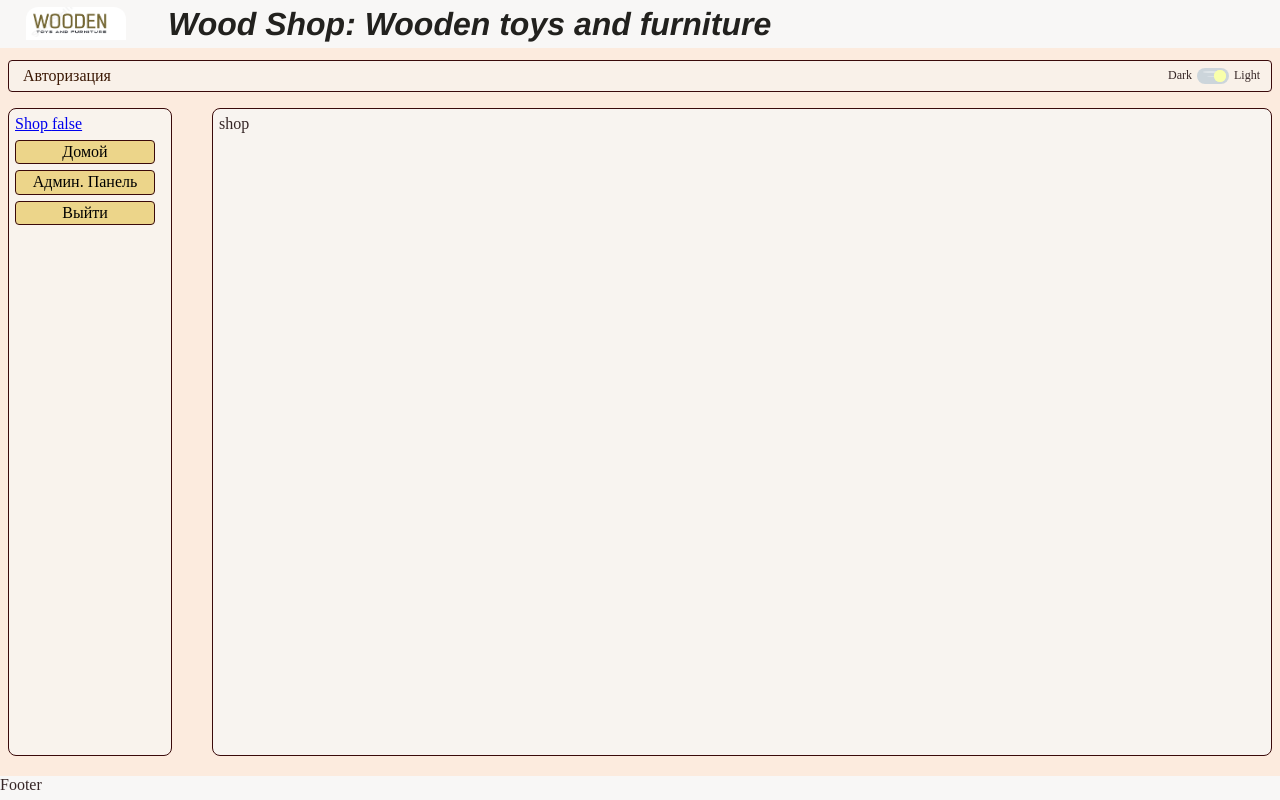
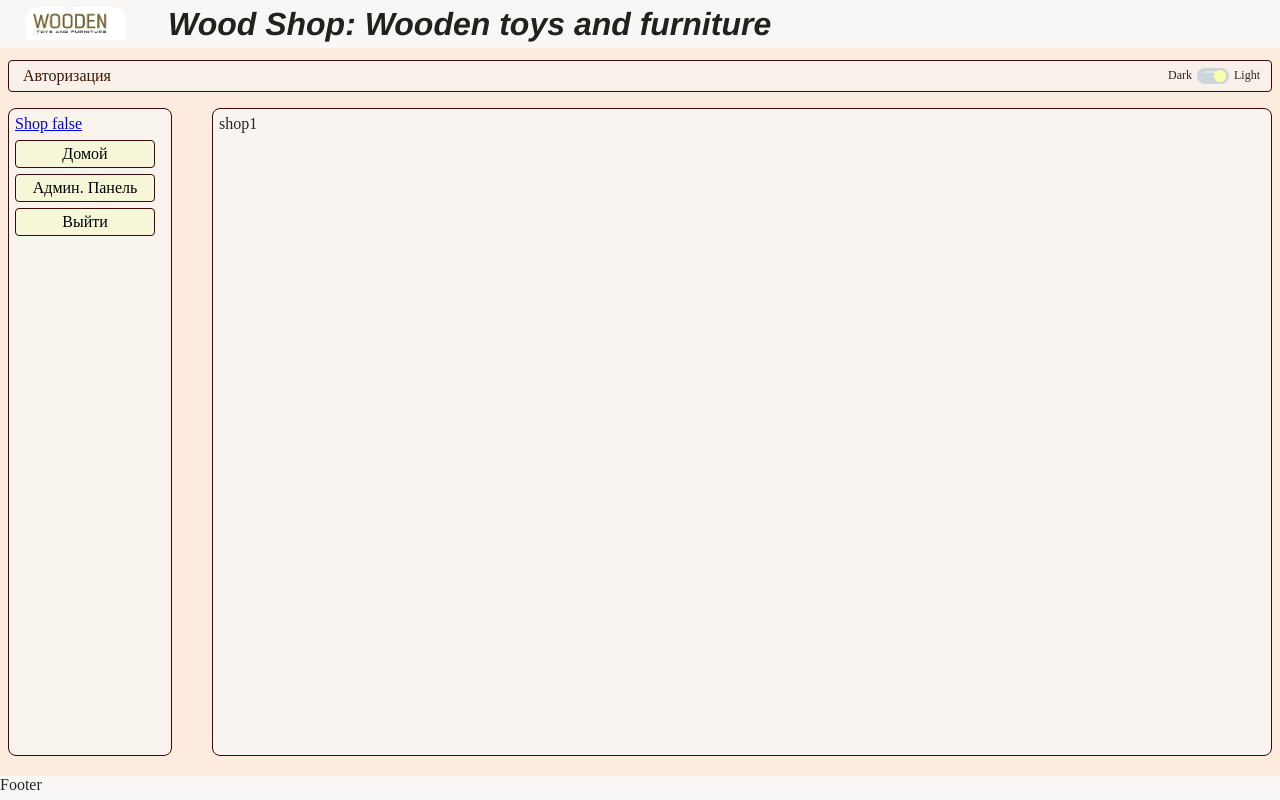
Before and after one commit to Kolenchitssi/shop_client, a React (Create React App) app: page / in a window 1280 px wide. Built offline with nearby package versions, Linux system fonts and the light colour scheme.

Commit message:
feat: add styles

```diff
--- a/src/app/App.scss
+++ b/src/app/App.scss
@@ -7,7 +7,7 @@
 
 :root[data-theme="dark"] .app__wrapper {
   background-color: $color-body-dark;
-  color: $color-text-primary-dark;
+  color: $color-text-secondary-dark;
 }
 
 .app__wrapper {
--- a/src/app/styles/normalize.scss
+++ b/src/app/styles/normalize.scss
@@ -7,6 +7,12 @@
  * 1. Correct the line height in all browsers.
  * 2. Prevent adjustments of font size after orientation changes in iOS.
  */
+
+ *,
+*::before,
+*::after {
+  box-sizing: border-box;
+}
 
 html,
 body,
--- a/src/app/styles/variables.scss
+++ b/src/app/styles/variables.scss
@@ -39,14 +39,14 @@ $color-primary-dark: #f7e9cf;
 $color-secondary: #ebb991;
 $color-secondary-dark: #53341b;
 
-$color-text-primary: #362626;
-$color-text-primary-dark: #f0e7e7;
+$color-text-primary: #262626;
+$color-text-primary-dark: #e0e7e7;
 $color-text-secondary: #bdb3b3;
-$color-text-secondary-dark: #5e4242;
+$color-text-secondary-dark: #2b1d1d;
 
 $color-link-primary: #3b1804;
 $color-link-primary-dark: #a5cac7;
-$color-link-secondary: #ecd58a;
+$color-link-secondary: #f5f7d8;
 $color-link-secondary--dark: #1d2e55;
 
 $color-background-primary: hsl(27, 15%, 97%);
--- a/src/pages/Shop/Shop.tsx
+++ b/src/pages/Shop/Shop.tsx
@@ -34,7 +34,7 @@ const Shop = memo(() => {
   // }, [device.page, device.selectedType, device.selectedBrand]);
 
   return (
-    <div className={styles.shop}> shop </div>
+    <div className={styles.shop}> shop1 </div>
     // <Container>
     //   <Row className="mt-3">
     //     <Col md={3}>
--- a/src/shared/ButtonLink/ButtonLink.module.scss
+++ b/src/shared/ButtonLink/ButtonLink.module.scss
@@ -5,6 +5,7 @@
   border-radius: 4px;
   border: 1px solid $color-border-primary;
   background-color: $color-link-secondary;
+  height: 28px;
 
   &:hover {
     filter: brightness(95%);
--- a/src/widgets/header/header.module.scss
+++ b/src/widgets/header/header.module.scss
@@ -22,7 +22,6 @@
   display: flex;
   justify-content: flex-start;
   align-items: center;
-  width: 100%;
   height: 48px;
   padding: 0 2px;
   margin-bottom: 4px;
```
